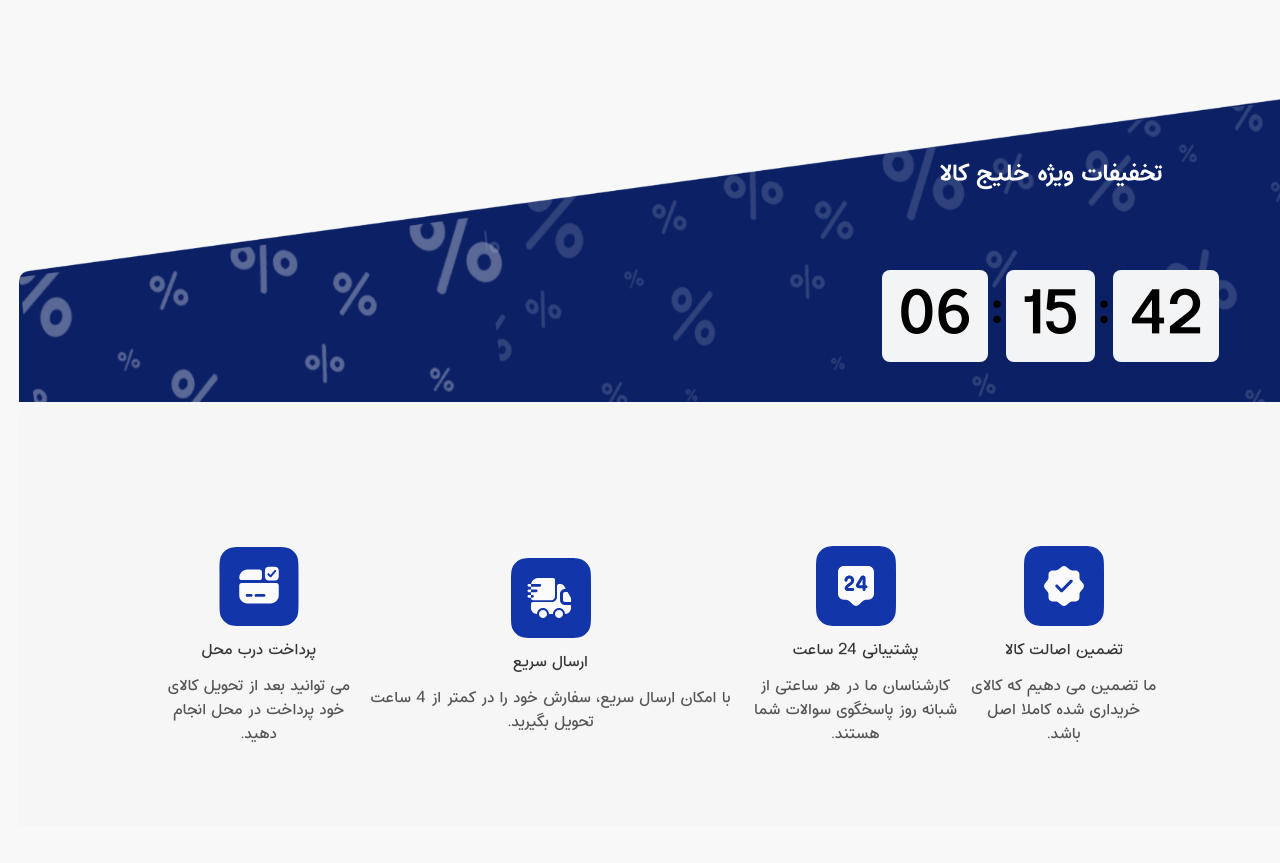
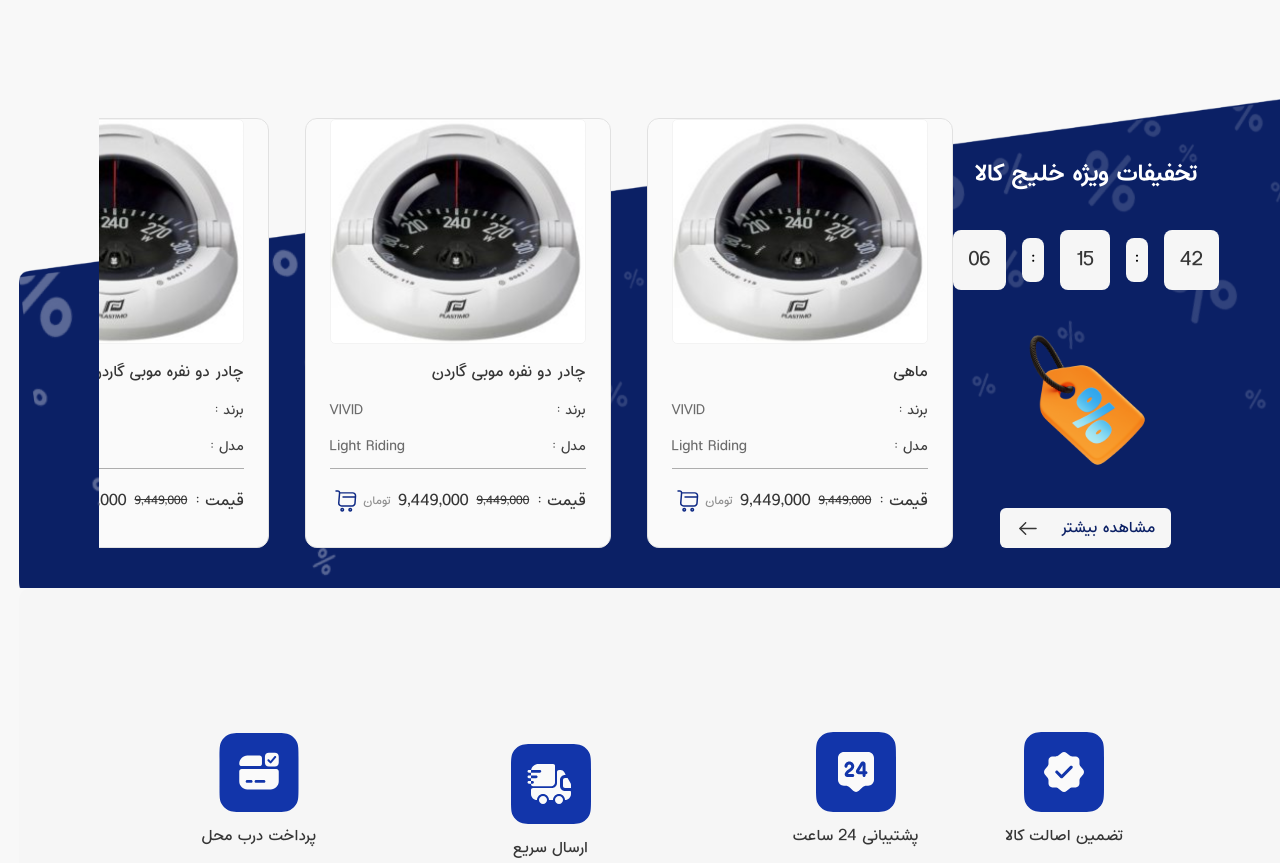
Before and after one commit to farnam04/makeen-darya, a Next.js app: page / in a window 1280 px wide. Shown: the part 2198-3061 px from the top of the page. Built offline with nearby package versions, Linux system fonts and the light colour scheme.

Commit message:
add discount in landing

```diff
--- a/src/Component/Landing/Discounts/Discounts.tsx
+++ b/src/Component/Landing/Discounts/Discounts.tsx
@@ -1,7 +1,14 @@
 import React, { Fragment } from "react";
 import Background from "@/assent/Imge/Landing/DiscountsBackground.svg";
 import Timer from "./Timer";
+import DiscountImage from "@/assent/Imge/Landing/DiscountImage.svg";
+import Image from "next/image";
+import FlashImage from "@/assent/Imge/Landing/Flash.svg";
+import BasketImage from "@/assent/Imge/Product/‌basket.svg";
+import Link from "next/link";
+import DiscountsData from "./DiscountsData";
 const Discounts = () => {
+    const Data = DiscountsData().Discounts
   return (
     <Fragment>
       <div className="mt-20">
@@ -13,13 +20,74 @@ const Discounts = () => {
           }}
         >
           <div className="flex justify-between px-20 ">
-            <div className="flex flex-col gap-20 mt-10 items-center">
+            <div className="flex flex-col gap-10 mt-10 items-center">
               <div>
                 <p className="font-bold text-2xl text-[#FFFFFF]">
                   تخفیفات ویژه خلیج کالا
                 </p>
               </div>
               <Timer />
+              <Image
+                src={DiscountImage}
+                width={126}
+                height={138}
+                alt="DiscountImage"
+              />
+
+              <button className="flex gap-5 items-center text-[#0B2065] bg-[#F6F6F6] px-4 py-2 rounded-md">
+                مشاهده بیشتر
+                <Image src={FlashImage} width={24} height={24} alt="" />
+              </button>
+            </div>
+
+            <div
+
+          className="flex   overflow-x-auto scrollbar-hide gap-9"
+        >
+            {Data.map((items) => (
+            <div
+              key={items.id}
+              className="relative px-2 bg-[#FAFAFA] border border-[#E1E1E1] rounded-xl  duration-300 flex-shrink-0"
+            >
+              <Link href="/product/productdetail">
+                <div className="flex flex-col gap-4 px-4">
+                  <Image src={items.src} width={256} height={225} alt="" />
+                  <p className="font-medium text-base text-[#363636]">
+                    {items.name}
+                  </p>
+                  <div className="flex justify-between items-center">
+                    <p className="font-medium text-sm text-[#404040]">برند :</p>
+                    <p className="font-medium text-sm text-[#6B6B6B]">
+                      {items.brand}
+                    </p>
+                  </div>
+
+                  <div className="flex border-b border-b-[#ADADAD] pb-3 justify-between items-center">
+                    <p className="font-medium text-sm text-[#404040]">مدل :</p>
+                    <p className="font-medium text-sm text-[#6B6B6B]">
+                      {items.model}
+                    </p>
+                  </div>
+
+                  <div className="flex justify-between mb-3 items-center">
+
+
+                    <p className="font-medium flex items-center gap-2 text-base text-[#363636] leading-6">
+                      قیمت :
+
+                      <p className="font-medium line-through  text-xs text-[##909090] ">
+                      {items.Disprice}
+
+                    </p>
+                       {items.price}
+                      <span className="text-[#909090] text-xs">تومان</span>
+                    </p>
+                    <Image src={BasketImage} width={32} height={32} alt="" />
+                  </div>
+                </div>
+              </Link>
+            </div>
+          ))}
             </div>
           </div>
         </div>
--- a/src/Component/Landing/Discounts/DiscountsData.tsx
+++ b/src/Component/Landing/Discounts/DiscountsData.tsx
@@ -10,6 +10,7 @@ const DiscountsData = () => {
             brand: "VIVID",
             model: "Light Riding",
             price: "9,449,000 ",
+            Disprice: "9,449,000 ",
           },
 
           {
@@ -19,6 +20,7 @@ const DiscountsData = () => {
             brand: "VIVID",
             model: "Light Riding",
             price: "9,449,000 ",
+            Disprice: "9,449,000 ",
           },
 
           {
@@ -28,6 +30,7 @@ const DiscountsData = () => {
             brand: "VIVID",
             model: "Light Riding",
             price: "9,449,000 ",
+            Disprice: "9,449,000 ",
           },
     ]
   }
--- a/src/Component/Landing/Discounts/Timer.tsx
+++ b/src/Component/Landing/Discounts/Timer.tsx
@@ -45,20 +45,20 @@ const Timer: React.FC = () => {
   }, []);
 
   return (
-    <div className="flex justify-center items-center">
+    <div className="flex justify-center gap-4 items-center">
 
-      <div className="text-6xl font-bold text-black bg-gray-100 p-4 rounded-lg">
+      <div className="text-xl font-normal text-[#363636] bg-[#F6F6F6] p-4 rounded-lg">
         {time.seconds.toString().padStart(2, "0")}
       </div>
-      <div className="text-6xl font-bold text-black">:</div>
+      <div className="text-xl  font-normal bg-[#F6F6F6] p-2 rounded-lg text-black">:</div>
 
-      <div className="text-6xl font-bold text-black bg-gray-100 p-4 rounded-lg">
+      <div className="text-xl font-normal text-[#363636] bg-[#F6F6F6] p-4 rounded-lg">
         {time.minutes.toString().padStart(2, "0")}
       </div>
-      <div className="text-6xl font-bold text-black">:</div>
+      <div className="text-xl  font-normal bg-[#F6F6F6] p-2 rounded-lg text-black">:</div>
 
 
-      <div className="text-6xl font-bold text-black bg-gray-100 p-4 rounded-lg">
+      <div className="text-xl font-normal text-[#363636] bg-[#F6F6F6] p-4 rounded-lg">
         {time.hours.toString().padStart(2, "0")}
       </div>
     </div>
```
Also changed, not shown: src/assent/Imge/Landing/DiscountImage.svg (added).
